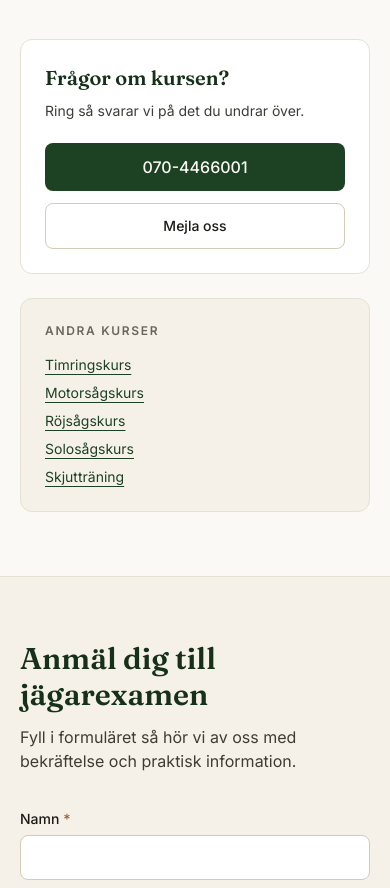
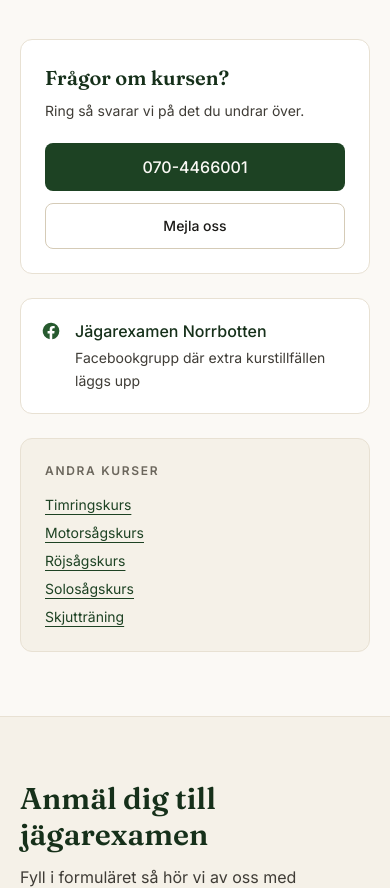
Before and after one commit to oskarostlind/timringskurs, a Next.js app: page /kurser/jagarexamen in a window 390 px wide. Shown: the part 2148-3036 px from the top of the page. Built offline with nearby package versions, Linux system fonts and the light colour scheme.

Commit message:
Lagg till Facebookgrupp i sidfot och pa jagarexamen-sidan, samt mobiljusteringar

```diff
--- a/src/app/kurser/[slug]/page.tsx
+++ b/src/app/kurser/[slug]/page.tsx
@@ -5,6 +5,7 @@ import { getKurs, kurser } from "@/data/kurser";
 import { site } from "@/data/site";
 import Media from "@/components/Media";
 import AnmalanForm from "@/components/AnmalanForm";
+import SocialLank from "@/components/SocialLank";
 
 type Params = { params: Promise<{ slug: string }> };
 
@@ -205,6 +206,20 @@ export default async function KursSida({ params }: Params) {
             </a>
           </div>
 
+          {kurs.lankar && kurs.lankar.length > 0 && (
+            <div className="mt-6 space-y-3">
+              {kurs.lankar.map((l) => (
+                <SocialLank
+                  key={l.url}
+                  url={l.url}
+                  namn={l.namn}
+                  beskrivning={l.beskrivning}
+                  variant="kort"
+                />
+              ))}
+            </div>
+          )}
+
           <div className="mt-6 rounded-xl border border-lin-200 bg-lin-100 p-6">
             <h2 className="text-xs font-semibold uppercase tracking-[0.14em] text-kol-500">
               Andra kurser
--- a/src/app/page.tsx
+++ b/src/app/page.tsx
@@ -17,19 +17,19 @@ export default function Home() {
           alt=""
           className="absolute inset-0 -z-10 h-full w-full"
         />
-        <div className="mx-auto max-w-6xl px-5 py-20 sm:py-28 lg:py-32">
+        <div className="mx-auto max-w-6xl px-5 py-16 sm:py-28 lg:py-32">
           <p className="text-xs font-semibold uppercase tracking-[0.2em] text-tra-400">
             Norrhed Skog · Boden
           </p>
-          <h1 className="mt-5 max-w-3xl font-display text-4xl leading-[1.1] font-semibold tracking-tight sm:text-5xl lg:text-6xl">
+          <h1 className="mt-4 max-w-3xl font-display text-[2rem] leading-[1.12] font-semibold tracking-tight sm:mt-5 sm:text-5xl lg:text-6xl">
             Timringskurser och skogsutbildning — med yxa i hand
           </h1>
-          <p className="mt-6 max-w-2xl text-lg leading-relaxed text-lin-200">
+          <p className="mt-5 max-w-2xl text-[17px] leading-relaxed text-lin-200 sm:mt-6 sm:text-lg">
             Knuttimring, motorsågskörkort, röjsågskörkort, solosåg, jägarexamen
             och skjutträning. Små grupper, mycket praktik och tid vid din egen
             stock.
           </p>
-          <div className="mt-9 flex flex-col gap-3 sm:flex-row">
+          <div className="mt-8 flex flex-col gap-3 sm:mt-9 sm:flex-row">
             <Link
               href="#kurser"
               className="rounded-lg bg-tra-500 px-6 py-3.5 text-center font-medium text-skog-950 transition hover:bg-tra-400"
@@ -71,44 +71,47 @@ export default function Home() {
             {tillfallen.map((t, i) => (
               <li
                 key={`${t.slug}-${i}`}
-                className="flex flex-col gap-3 p-5 sm:flex-row sm:items-center sm:justify-between"
+                className="flex flex-col gap-4 p-5 sm:flex-row sm:items-center sm:justify-between sm:gap-6"
               >
-                <div className="flex flex-wrap items-baseline gap-x-4 gap-y-1">
-                  <span className="min-w-[7.5rem] font-display text-lg font-semibold text-skog-800">
+                <div className="min-w-0">
+                  <p className="flex flex-wrap items-baseline gap-x-3 gap-y-1">
+                    <span className="font-display text-lg font-semibold text-skog-800">
                       {t.datum}
                     </span>
                     <span className="text-kol-900">{t.ort}</span>
+                  </p>
+                  <p className="mt-1 flex flex-wrap items-center gap-x-2 gap-y-1 text-sm text-kol-500">
                     <Link
                       href={`/kurser/${t.slug}`}
-                    className="text-sm text-kol-500 underline underline-offset-4 hover:text-skog-700"
+                      className="underline underline-offset-4 hover:text-skog-700"
                     >
                       {t.kurs}
                     </Link>
+                    {t.pris && (
+                      <>
+                        <span aria-hidden>·</span>
+                        <span className="font-medium text-kol-700">{t.pris}</span>
+                      </>
+                    )}
+                  </p>
                 </div>
-                <div className="flex items-center gap-4">
-                  {t.pris && (
-                    <span className="text-sm font-medium text-kol-700">
-                      {t.pris}
-                    </span>
-                  )}
                 {t.anmalanUrl ? (
                   <a
                     href={t.anmalanUrl}
                     target="_blank"
                     rel="noopener noreferrer"
-                      className="rounded-lg border border-skog-800 px-4 py-2 text-sm font-medium text-skog-800 transition hover:bg-skog-800 hover:text-lin-50"
+                    className="shrink-0 rounded-lg border border-skog-800 px-4 py-2.5 text-center text-sm font-medium text-skog-800 transition hover:bg-skog-800 hover:text-lin-50"
                   >
                     Anmäl via SV
                   </a>
                 ) : (
                   <Link
                     href={`/kontakt?kurs=${t.slug}`}
-                      className="rounded-lg bg-skog-800 px-4 py-2 text-sm font-medium text-lin-50 transition hover:bg-skog-700"
+                    className="shrink-0 rounded-lg bg-skog-800 px-4 py-2.5 text-center text-sm font-medium text-lin-50 transition hover:bg-skog-700"
                   >
                     Anmäl dig
                   </Link>
                 )}
-                </div>
               </li>
             ))}
           </ul>
--- a/src/components/Footer.tsx
+++ b/src/components/Footer.tsx
@@ -1,5 +1,6 @@
 import Link from "next/link";
-import { nav, site } from "@/data/site";
+import { nav, site, sociala } from "@/data/site";
+import SocialLank from "./SocialLank";
 
 export default function Footer() {
   return (
@@ -13,6 +14,15 @@ export default function Footer() {
             {site.tagline}. Kurser i Norrbotten och på plats efter
             överenskommelse.
           </p>
+          {sociala.length > 0 && (
+            <ul className="mt-5 space-y-2.5">
+              {sociala.map((s) => (
+                <li key={s.url}>
+                  <SocialLank url={s.url} namn={s.namn} typ={s.typ} />
+                </li>
+              ))}
+            </ul>
+          )}
         </div>
 
         <div>
--- a/src/components/Header.tsx
+++ b/src/components/Header.tsx
@@ -14,7 +14,7 @@ export default function Header() {
           <span className="font-display text-xl font-semibold tracking-tight sm:text-2xl">
             {site.name}
           </span>
-          <span className="mt-1 text-[11px] uppercase tracking-[0.18em] text-skog-100/70">
+          <span className="mt-1 hidden text-[11px] uppercase tracking-[0.18em] text-skog-100/70 min-[380px]:block">
             Kurser i skog och hantverk
           </span>
         </Link>
--- a/src/components/KursKort.tsx
+++ b/src/components/KursKort.tsx
@@ -14,7 +14,7 @@ export default function KursKort({ kurs }: { kurs: Kurs }) {
         src={kurs.bild}
         alt={kurs.namn}
         label={kurs.namn}
-        className="aspect-[4/3] w-full"
+        className="aspect-[16/9] w-full sm:aspect-[4/3]"
         sizes="(max-width: 640px) 100vw, (max-width: 1024px) 50vw, 33vw"
       />
       <div className="flex flex-1 flex-col p-5">
--- /dev/null
+++ b/src/components/SocialLank.tsx
@@ -0,0 +1,72 @@
+type Props = {
+  url: string;
+  namn: string;
+  typ?: "facebook" | "youtube" | "instagram";
+  variant?: "footer" | "kort";
+  beskrivning?: string;
+};
+
+function Ikon({ typ }: { typ: Props["typ"] }) {
+  if (typ === "youtube") {
+    return (
+      <svg viewBox="0 0 24 24" fill="currentColor" className="size-5 shrink-0" aria-hidden>
+        <path d="M23.5 6.2a3 3 0 0 0-2.1-2.1C19.5 3.5 12 3.5 12 3.5s-7.5 0-9.4.6A3 3 0 0 0 .5 6.2 31 31 0 0 0 0 12a31 31 0 0 0 .5 5.8 3 3 0 0 0 2.1 2.1c1.9.6 9.4.6 9.4.6s7.5 0 9.4-.6a3 3 0 0 0 2.1-2.1A31 31 0 0 0 24 12a31 31 0 0 0-.5-5.8ZM9.6 15.6V8.4l6.2 3.6-6.2 3.6Z" />
+      </svg>
+    );
+  }
+  if (typ === "instagram") {
+    return (
+      <svg viewBox="0 0 24 24" fill="currentColor" className="size-5 shrink-0" aria-hidden>
+        <path d="M12 2.2c3.2 0 3.6 0 4.9.1 1.2.1 1.8.2 2.2.4.6.2 1 .5 1.4.9.4.4.7.8.9 1.4.2.4.4 1 .4 2.2.1 1.3.1 1.7.1 4.9s0 3.6-.1 4.9c-.1 1.2-.2 1.8-.4 2.2-.2.6-.5 1-.9 1.4-.4.4-.8.7-1.4.9-.4.2-1 .4-2.2.4-1.3.1-1.7.1-4.9.1s-3.6 0-4.9-.1c-1.2-.1-1.8-.2-2.2-.4a3.8 3.8 0 0 1-1.4-.9 3.8 3.8 0 0 1-.9-1.4c-.2-.4-.4-1-.4-2.2C2.2 15.6 2.2 15.2 2.2 12s0-3.6.1-4.9c.1-1.2.2-1.8.4-2.2.2-.6.5-1 .9-1.4.4-.4.8-.7 1.4-.9.4-.2 1-.4 2.2-.4C8.4 2.2 8.8 2.2 12 2.2Zm0 3.2a6.6 6.6 0 1 0 0 13.2 6.6 6.6 0 0 0 0-13.2Zm0 10.9a4.3 4.3 0 1 1 0-8.6 4.3 4.3 0 0 1 0 8.6Zm8.4-11.2a1.5 1.5 0 1 1-3.1 0 1.5 1.5 0 0 1 3.1 0Z" />
+      </svg>
+    );
+  }
+  return (
+    <svg viewBox="0 0 24 24" fill="currentColor" className="size-5 shrink-0" aria-hidden>
+      <path d="M22 12a10 10 0 1 0-11.6 9.9v-7H7.9V12h2.5V9.8c0-2.5 1.5-3.9 3.8-3.9 1.1 0 2.2.2 2.2.2v2.5h-1.3c-1.2 0-1.6.8-1.6 1.6V12h2.8l-.4 2.9h-2.4v7A10 10 0 0 0 22 12Z" />
+    </svg>
+  );
+}
+
+export default function SocialLank({
+  url,
+  namn,
+  typ = "facebook",
+  variant = "footer",
+  beskrivning,
+}: Props) {
+  if (variant === "kort") {
+    return (
+      <a
+        href={url}
+        target="_blank"
+        rel="noopener noreferrer"
+        className="flex items-start gap-3.5 rounded-xl border border-lin-200 bg-white p-5 transition hover:border-skog-700/40 hover:shadow-sm"
+      >
+        <span className="mt-0.5 text-skog-700">
+          <Ikon typ={typ} />
+        </span>
+        <span className="min-w-0">
+          <span className="block font-medium text-skog-900">{namn}</span>
+          {beskrivning && (
+            <span className="mt-1 block text-sm leading-relaxed text-kol-700">
+              {beskrivning}
+            </span>
+          )}
+        </span>
+      </a>
+    );
+  }
+
+  return (
+    <a
+      href={url}
+      target="_blank"
+      rel="noopener noreferrer"
+      className="inline-flex items-center gap-2.5 text-sm transition hover:text-white"
+    >
+      <Ikon typ={typ} />
+      {namn}
+    </a>
+  );
+}
--- a/src/data/kurser.ts
+++ b/src/data/kurser.ts
@@ -26,6 +26,8 @@ export type Kurs = {
   tillfallen: Tillfalle[];
   /** Om anmälan sker via extern part istället för vårt formulär */
   externAnmalan?: { namn: string; url: string };
+  /** Externa länkar som visas i sidopanelen på kurssidan */
+  lankar?: { namn: string; url: string; beskrivning?: string }[];
 };
 
 const SV_URL = "https://www.sv.se";
@@ -182,6 +184,14 @@ export const kurser: Kurs[] = [
       "Matsäck",
     ],
     // bild: "/bilder/jagarexamen.jpg", // ← lägg bilden i public/bilder och avkommentera
+    lankar: [
+      {
+        namn: "Jägarexamen Norrbotten",
+        url: "https://www.facebook.com/JagarexamenNorrbotten",
+        beskrivning: "Facebookgrupp där extra kurstillfällen läggs upp",
+      },
+      // TODO: lägg till länk till Sunderby Jakt & Sportskytteklubb när adressen är bekräftad
+    ],
     tillfallen: [
       { datum: "28–31 maj", ort: "Sunderbyn", pris: "5 500 kr" },
       { datum: "25–28 juni", ort: "Sunderbyn", pris: "5 500 kr" },
--- a/src/data/site.ts
+++ b/src/data/site.ts
@@ -18,6 +18,19 @@ export const site = {
   orgNr: "",
 } as const;
 
+/**
+ * Sociala kanaler. Lägg till fler poster här när Ola har egen
+ * Facebook-sida eller YouTube-kanal — de dyker upp i sidfoten automatiskt.
+ */
+export const sociala = [
+  {
+    namn: "Jägarexamen Norrbotten",
+    typ: "facebook" as const,
+    url: "https://www.facebook.com/JagarexamenNorrbotten",
+    beskrivning: "Facebookgrupp med extra kurstillfällen och nyheter",
+  },
+];
+
 export const nav = [
   { href: "/kurser/timringskurs", label: "Timringskurs" },
   { href: "/kurser/motorsagskurs", label: "Motorsågskurs" },
```
Lines whose indentation alone changed are shown as unchanged.
